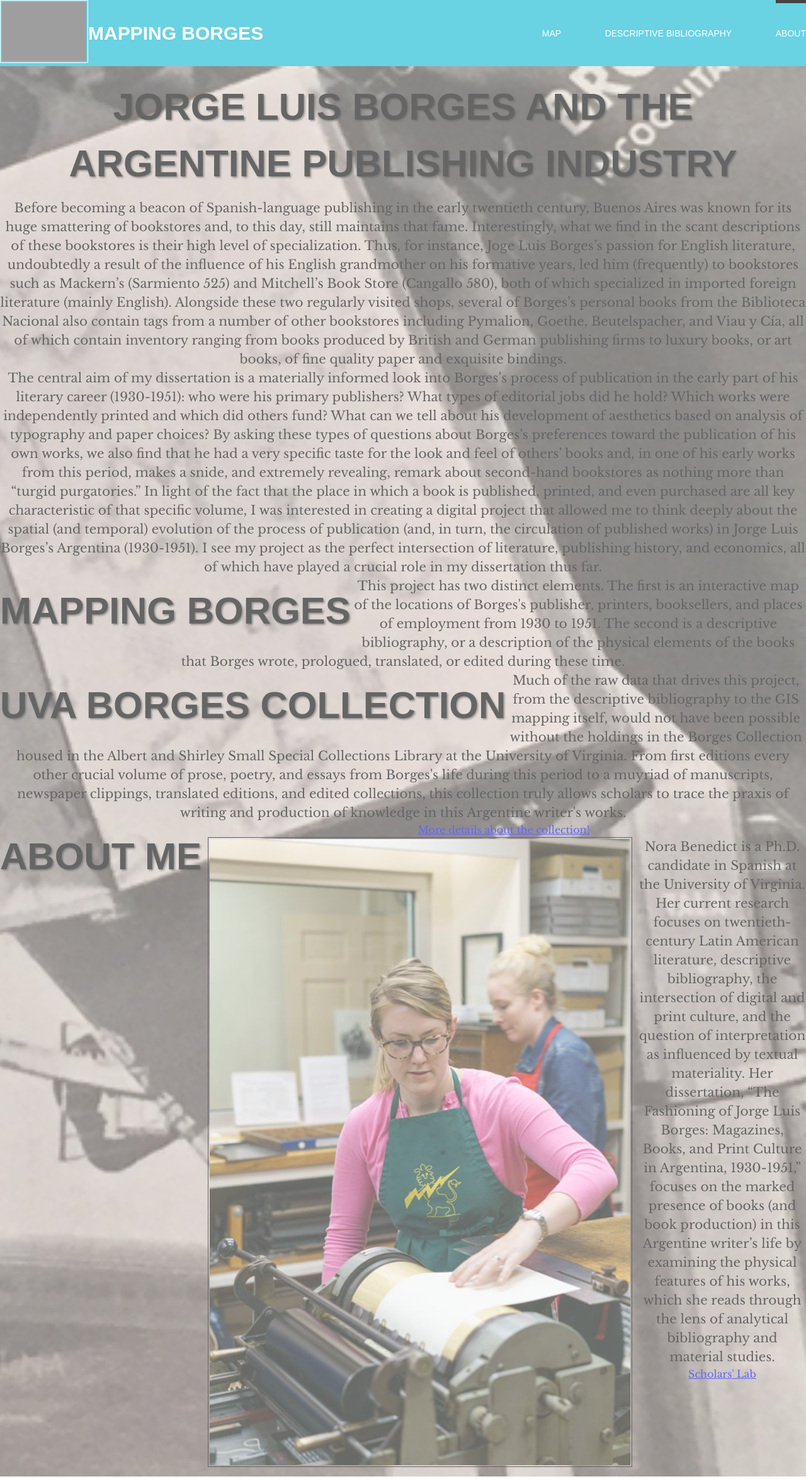
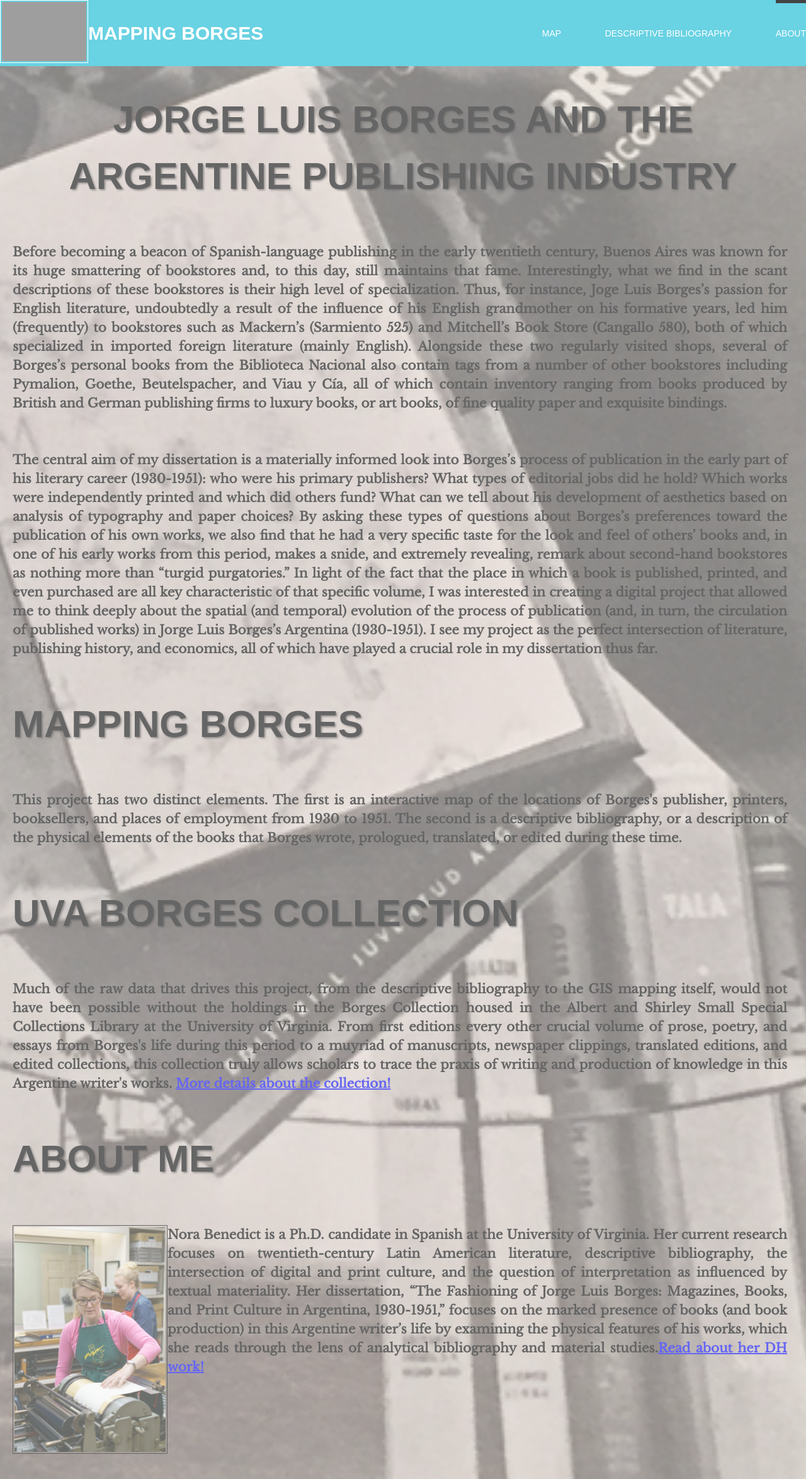
Before and after one commit to norabenedict/borges, a Jekyll site: the page built from about.html, in a window 1280 px wide. Shown: the whole page at 63% size. Built offline with Jekyll 4.4.1, drawn with Linux system fonts in a browser that asks for light colours; nearby versions of some CDN libraries; grey boxes are pictures that could not be loaded.

Commit message:
updated css format for about page

```diff
--- a/about.html
+++ b/about.html
@@ -34,21 +34,14 @@ order: 4
   <p>This project has two distinct elements. The first is an interactive map of the locations of Borges's publisher, printers, booksellers, and places of employment from 1930 to 1951. The second is a descriptive bibliography, or a description of the physical elements of the books that Borges wrote, prologued, translated, or edited during these time.</p>
 
 <h1>UVa Borges Collection</h1>
-
-
-<p>Much of the raw data that drives this project, from the descriptive bibliography to the GIS mapping itself, would not have been possible without the holdings in the Borges Collection housed in the Albert and Shirley Small Special Collections Library at the University of Virginia. From first editions every other crucial volume of prose, poetry, and essays from Borges's life during this period to a muyriad of manuscripts, newspaper clippings, translated editions, and edited collections, this collection truly allows scholars to trace the praxis of writing and production of knowledge in this Argentine writer's works. </p>
-
-<a href=http://small.library.virginia.edu/collections/featured/163-2/>More details about the collection!</a>
+  <p>Much of the raw data that drives this project, from the descriptive bibliography to the GIS mapping itself, would not have been possible without the holdings in the Borges Collection housed in the Albert and Shirley Small Special Collections Library at the University of Virginia. From first editions every other crucial volume of prose, poetry, and essays from Borges's life during this period to a muyriad of manuscripts, newspaper clippings, translated editions, and edited collections, this collection truly allows scholars to trace the praxis of writing and production of knowledge in this Argentine writer's works. <a href=http://small.library.virginia.edu/collections/featured/163-2/>More details about the collection!</a></p>
 
 <h1>About Me</h1>
 
-<img src="images/nora-cover2.jpg" class="borges_images" width=250 height=300
-  alt="Argentine Book Industry">
+  <p><img src="images/nora-cover2.jpg" class="borges_images"
+    alt="Argentine Book Industry"> Nora Benedict is a Ph.D. candidate in Spanish at the University of Virginia. Her current research focuses on twentieth-century Latin American literature, descriptive bibliography, the intersection of digital and print culture, and the question of interpretation as influenced by textual materiality. Her dissertation, “The Fashioning of Jorge Luis Borges: Magazines, Books, and Print Culture in Argentina, 1930-1951,” focuses on the marked presence of books (and book production) in this Argentine writer’s life by examining the physical features of his works, which she reads through the lens of analytical bibliography and material studies.<a href="http://scholarslab.org/people/nora-benedict/">Read about her DH work!</a></p>
 
 
-<p>Nora Benedict is a Ph.D. candidate in Spanish at the University of Virginia. Her current research focuses on twentieth-century Latin American literature, descriptive bibliography, the intersection of digital and print culture, and the question of interpretation as influenced by textual materiality. Her dissertation, “The Fashioning of Jorge Luis Borges: Magazines, Books, and Print Culture in Argentina, 1930-1951,” focuses on the marked presence of books (and book production) in this Argentine writer’s life by examining the physical features of his works, which she reads through the lens of analytical bibliography and material studies.</p>
-
-<a href="http://scholarslab.org/people/nora-benedict/">Scholars' Lab</a>
 
 </header>
 </body>
--- a/styles.css
+++ b/styles.css
@@ -88,13 +88,14 @@ body {
 
 .borges_images {
   float: left;
-  height: 70%%;
-  width: 60%0%;
+  height: 30%;
+  width: 20%;
   display: inline-block;
-  padding-top: 40px;
   border: solid black 1px;
   padding: 2px;
+  margin-left: none;
 }
+
 
 img {
   max-width: 80%;
@@ -161,20 +162,30 @@ img {
 }
 
 .about-header > h1 {
-  margin: 0;
   text-shadow: 2px 2px 3px rgba(0,0,0,0.6);
   font-size: 60px;
   font-weight: heavy;
   color: black;
-  position: relative;
+  text-align: center;
+  margin: 20px;
+  position: center;
 }
 
 .about-header > p {
-  margin: 0;
+  margin: 30px;
+  margin-left: 20px;
   font-size: 20px;
-  font-weight: heavy;
-  color: black;
-  position: relative;
+  font-weight: bolder;
+  color: #000000;
+  position: center;
+  display: inline-block;
+  text-align: justify;
+}
+
+.about-header > a {
+  display: inline;
+  text-align: justify;
+
 }
 
 .about-header > img {
@@ -184,6 +195,8 @@ img {
   margin-bottom: 5px;
   border: solid black 1px;
   padding: 2px;
+  width: 200;
+  height: 250;
 }
 
 .container {
```
